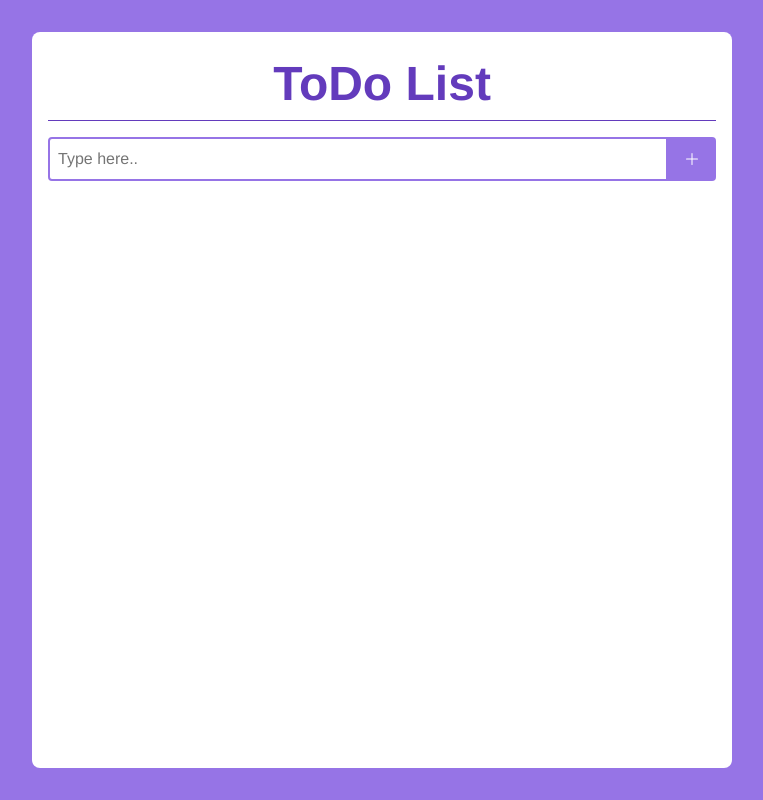
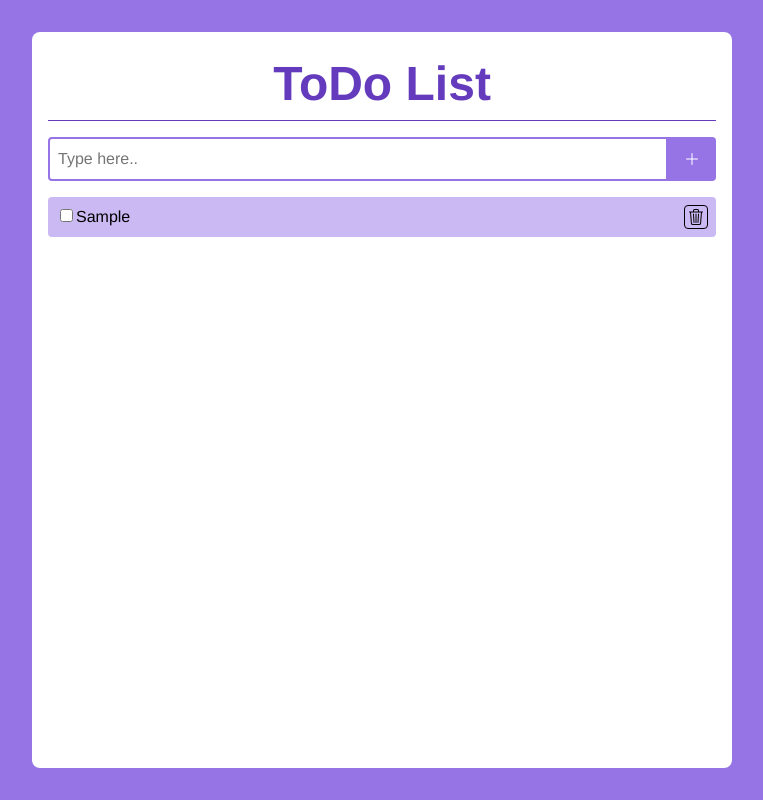
Before and after one commit to KateMoro/react-todo, a React (Vite) app: page / in a window 1280 px wide. Both pictures are taken after typing "Sample" into the empty fields and a click on the button "Add a new task". Shown: the whole page, without its empty margins (258-1021 px from the left). Built offline with nearby package versions, Linux system fonts and the light colour scheme.

Commit message:
Add tasks rendering

```diff
--- a/src/components/app/App.tsx
+++ b/src/components/app/App.tsx
@@ -1,4 +1,5 @@
 import NewTaskForm from '../new-task-form/NewTaskForm';
+import TasksList from '../tasks-list/TasksList';
 import styles from './App.module.scss';
 
 const App: React.FC = () => {
@@ -7,6 +8,7 @@ const App: React.FC = () => {
     <>
       <h1 className={styles.appTitle}>ToDo List</h1>
       <NewTaskForm />
+      <TasksList />
     </>
   )
 }
--- /dev/null
+++ b/src/components/task-item/TaskItem.module.scss
@@ -0,0 +1,32 @@
+.task {
+  display: flex;
+  justify-content: space-between;
+  margin-bottom: 6px;
+  padding: 8px;
+  border-radius: 4px;
+  background-color: var(--color-accent-opacity);
+}
+
+.taskCheckbox:checked + span {
+  text-decoration: line-through;
+}
+
+.taskButton {
+  width: 24px;
+  height: 24px;
+  margin-left: 8px;
+  padding: 0;
+  border-radius: 4px;
+  border: 1px solid var(--color-black);
+  flex-shrink: 0;
+  background-repeat: no-repeat;
+  background-position: center;
+
+  &:hover {
+    opacity: 0.5;
+  }
+}
+
+.taskButtonRemove {
+  background-image: url('./images/bin.svg');
+}
--- /dev/null
+++ b/src/components/task-item/TaskItem.tsx
@@ -0,0 +1,29 @@
+import { useToDoStore } from '../../data/stores/useToDoStore';
+import styles from './TaskItem.module.scss';
+
+interface TaskItem {
+  id: string;
+  title: string;
+}
+
+const TaskItem: React.FC<TaskItem> = ({ id, title }) => {
+  const { removeTask } = useToDoStore();
+
+  return (
+    <li className={styles.task}>
+      <label>
+        <input className={styles.taskCheckbox} type="checkbox" />
+        <span>{title}</span>
+      </label>
+
+      <button
+        className={`${styles.taskButton} ${styles.taskButtonRemove}`}
+        type="button"
+        aria-label="remove"
+        onClick={() => removeTask(id)}
+      />
+    </li>
+  )
+}
+
+export default TaskItem;
--- /dev/null
+++ b/src/components/tasks-list/TasksList.module.scss
@@ -0,0 +1,5 @@
+.tasksList {
+  margin: 0;
+  padding: 0;
+  list-style: none;
+}
--- /dev/null
+++ b/src/components/tasks-list/TasksList.tsx
@@ -0,0 +1,19 @@
+import { useToDoStore } from '../../data/stores/useToDoStore';
+import TaskItem from '../task-item/TaskItem';
+import styles from './TasksList.module.scss';
+
+const TasksList: React.FC = () => {
+  const { tasks } = useToDoStore();
+
+  return (
+    <ul className={styles.tasksList}>
+      {
+        tasks.map((task) => (
+          <TaskItem key={task.id} {...task} />
+        ))
+      }
+    </ul>
+  )
+}
+
+export default TasksList;
--- a/src/index.css
+++ b/src/index.css
@@ -2,6 +2,7 @@
   --color-accent-100: #633BBC;
   --color-accent-200: #8257E5;
   --color-accent-300: #9674E6;
+  --color-accent-opacity: rgba(150, 116, 230, 0.5);
   --color-white: #ffffff;
   --color-black: #000000;
 
```
Also changed, not shown: src/components/task-item/images/bin.svg (added).
